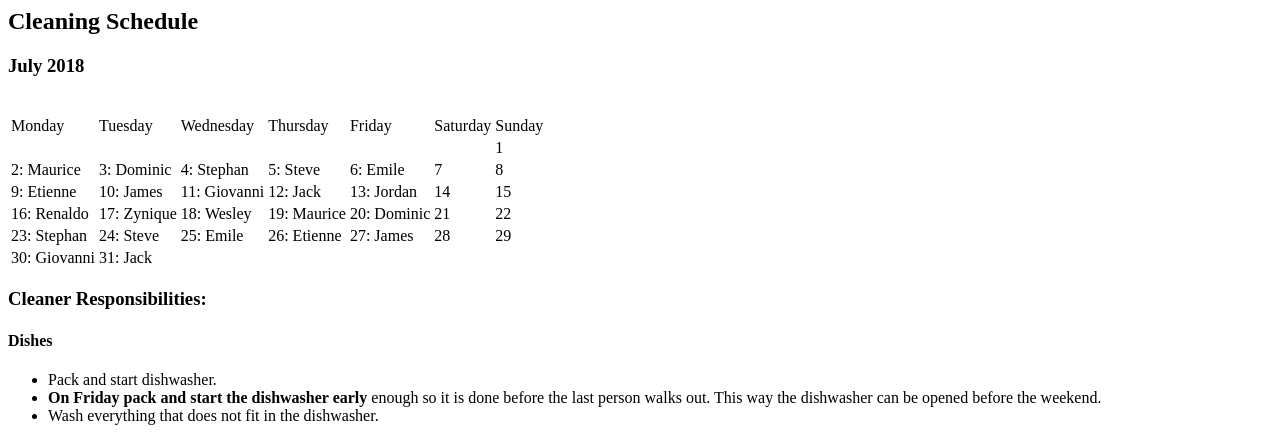
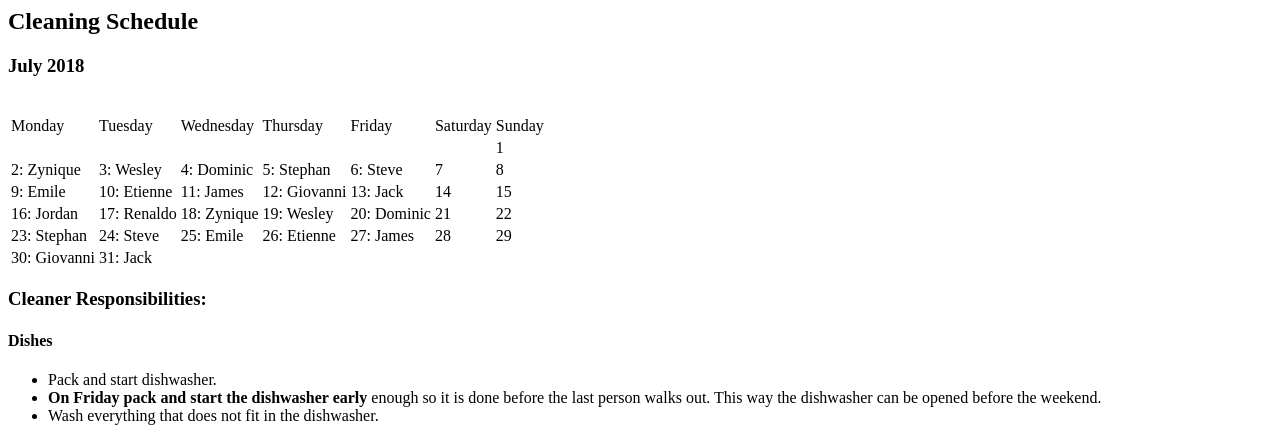
Before and after one commit to jsinclair/OfficeCleaning, a PHP site: page / in a window 1280 px wide. Shown: the top 440 px of the page. Run offline with PHP 8.4, Linux system fonts and the light colour scheme.

Commit message:
Removed Maurice from the list.

```diff
--- a/index.php
+++ b/index.php
@@ -18,7 +18,7 @@ echo date('N',strtotime(date('Y-m-01')))."<br/>";
 echo date('z',strtotime(date('Y-m-01')))."<br/>";
 echo date("t")."<br/>";*/
 
-$cleaners = ['Jack', 'Jordan', 'Renaldo', 'Zynique', 'Wesley', 'Maurice', 'Dominic', 'Stephan', 'Steve', 'Emile', 'Etienne', 'James', 'Giovanni', ];
+$cleaners = ['Wesley', 'Dominic', 'Stephan', 'Steve', 'Emile', 'Etienne', 'James', 'Giovanni', 'Jack', 'Jordan', 'Renaldo', 'Zynique', ];
 
 echo "<table>";
 echo "<tr>";
@@ -32,7 +32,7 @@ echo "<td>Sunday</td>";
 echo "</tr>";
 
 $startDate = "2017-08-01";
-$testMonth = date("m");
+$testMonth = date('m');
 
 $currentDay = 1;
 $offset = date('N',strtotime(date('Y-'.$testMonth.'-01')));
```
